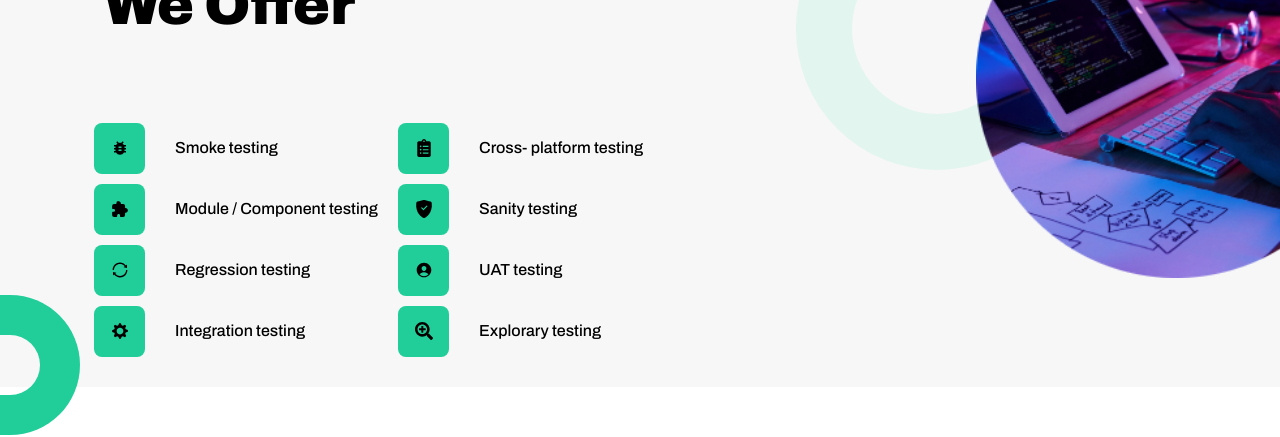
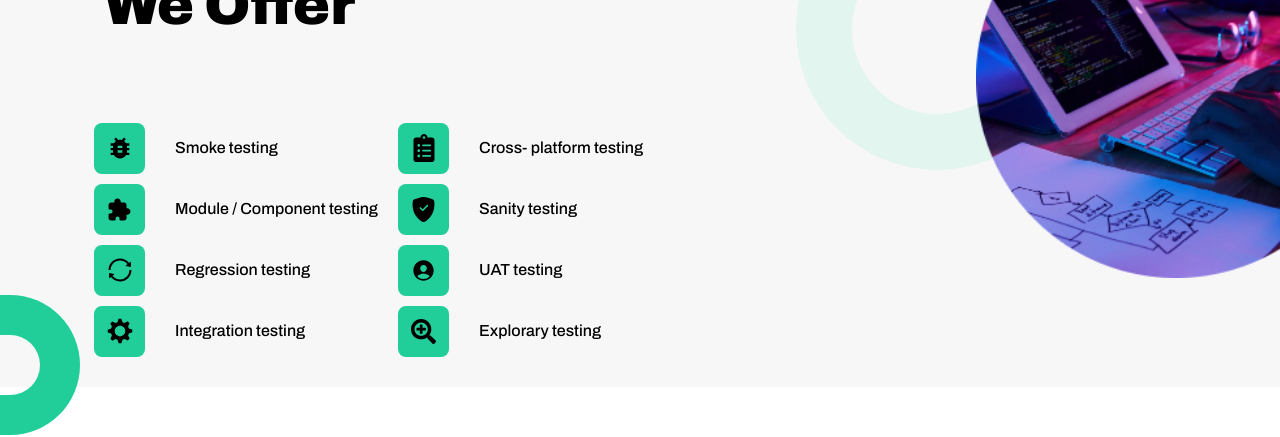
Before and after one commit to a11ysolutions/website, a React (Create React App) app: page /functional in a window 1280 px wide. Shown: the part 5280-5717 px from the top of the page. Built offline with nearby package versions, Linux system fonts and the light colour scheme.

Commit message:
fix: adjust size of icons  in services section

```diff
--- a/src/Components/Functional/Functional.js
+++ b/src/Components/Functional/Functional.js
@@ -18,14 +18,14 @@ import "./Functional.css";
 import { scrollToContactForm } from "../Utils/Utils";
 
 
-const BUG_ICON = <MdBugReport className="checked-item-icon" />;
-const PUZZLE_ICON = <IoExtensionPuzzle className="checked-item-icon" />;
-const PERSON_ICON = <IoPersonCircle className="checked-item-icon" />;
-const SYNC_ICON = <AiOutlineSync className="checked-item-icon" />;
-const GEAR_ICON = <GoGear className="checked-item-icon" />;
-const CLIPBOARD_ICON = <FaClipboardList className="checked-item-icon" />;
-const SEARCH_ICON = <FaSearchPlus className="checked-item-icon" />;
-const SHIELD_ICON = <BsShieldFillCheck className="checked-item-icon" />;
+const BUG_ICON = <MdBugReport size="28" />;
+const PUZZLE_ICON = <IoExtensionPuzzle size="25" />;
+const PERSON_ICON = <IoPersonCircle size="25" />;
+const SYNC_ICON = <AiOutlineSync size="28" />;
+const GEAR_ICON = <GoGear size="28" />;
+const CLIPBOARD_ICON = <FaClipboardList size="28" />;
+const SEARCH_ICON = <FaSearchPlus size="25" />;
+const SHIELD_ICON = <BsShieldFillCheck size="25" />;
 
 function Functional() {
   return (
```
Lines whose indentation alone changed are shown as unchanged.
